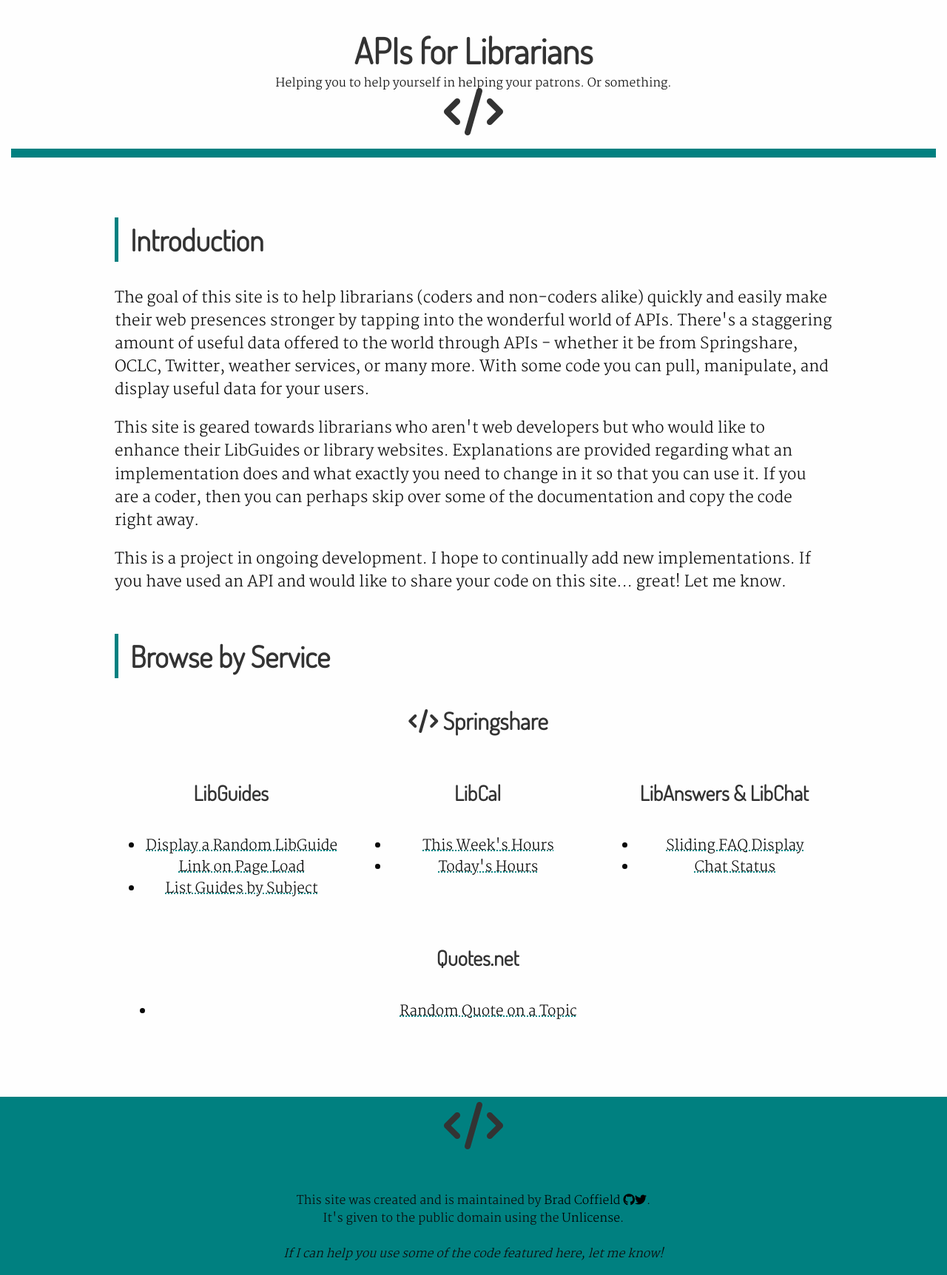
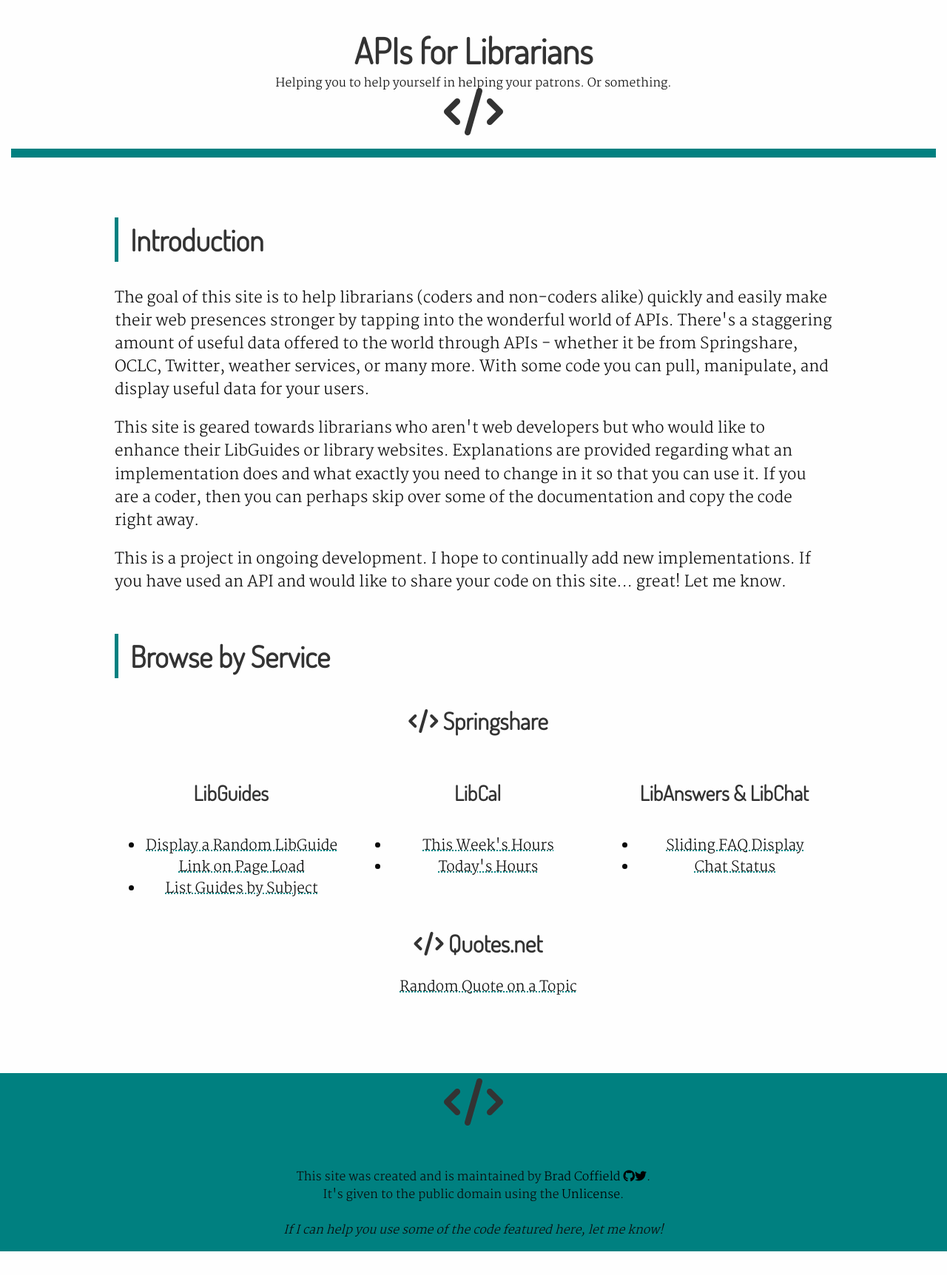
Before and after one commit to BradCoffield/APIs-for-librarians, a Jekyll site: the page built from index.html, in a window 1280 px wide. Shown: the whole page at 74% size. Built offline with Jekyll 4.4.1, drawn with Linux system fonts in a browser that asks for light colours; nearby versions of some CDN libraries; comment, search, counter and statistics services are not loaded; after the commit the page ends 1692 px from its top, so only the background shows below that.

Commit message:
nothing's ever simple

```diff
--- a/index.html
+++ b/index.html
@@ -73,14 +73,14 @@
 
 <div class="medium-12 columns" id="homepage-implementations-column">
      <div class="medium-12 columns implementation">
-                <h4>Quotes.net</h4>
+               <h3 class="service-titles"><i class="fa fa-code" aria-hidden="true"></i> Quotes.net </h3>
                 <p>
 
 
                     <ul>
 
                         {% for page in site.quotes %}
-                        <li>
+                        <li style="list-style-type: none;">
                             <a href="{{site.baseurl}}{{ page.url}}">{{page.title}}</a>
                         </li>
                         {% endfor %}
```
